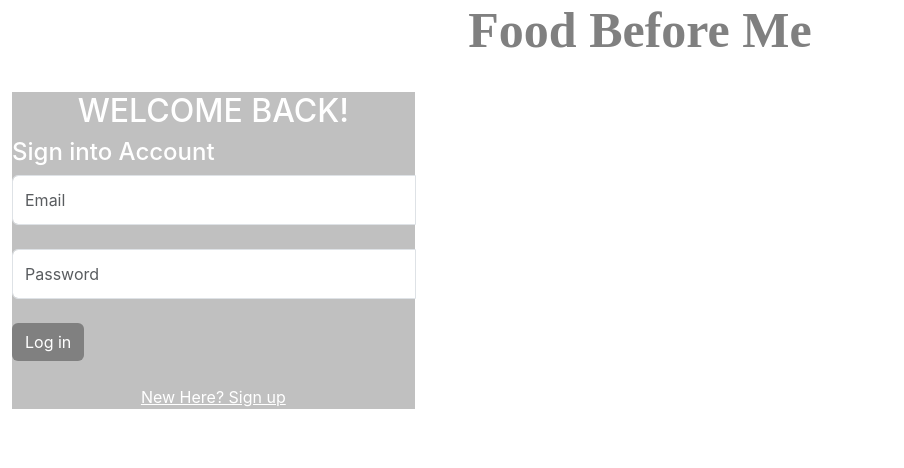
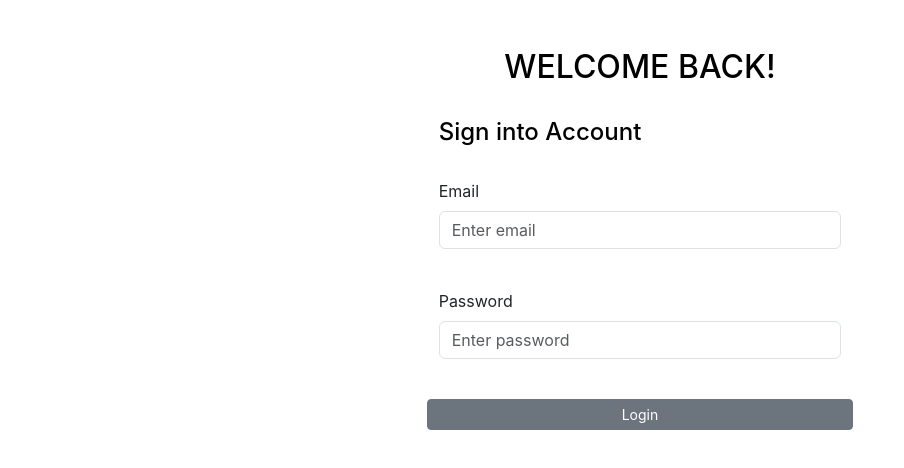
Before and after one commit to ThisaraWeerakoon/ECommerce_Platform_DataBase_Project, a React (Create React App) app in the folder client/: page / in a window 1280 px wide. Shown: the top 468 px of the page, without its empty margins (0-904 px from the left). Built offline with nearby package versions, Linux system fonts and the light colour scheme.

Commit message:
Login Page

```diff
--- a/client/package.json
+++ b/client/package.json
@@ -12,7 +12,10 @@
     "@testing-library/user-event": "^13.5.0",
     "bootstrap": "^5.3.2",
     "react": "^18.2.0",
+    "react-bootstrap": "^2.8.0",
+    "react-bootstrap-icons": "^1.10.3",
     "react-dom": "^18.2.0",
+    "react-icons": "^4.11.0",
     "react-scripts": "5.0.1",
     "scroll-carousel-react": "^1.0.0",
     "web-vitals": "^2.1.4"
--- a/client/src/index.js
+++ b/client/src/index.js
@@ -1,6 +1,7 @@
 import React from 'react';
 import ReactDOM from 'react-dom/client';
-import 'bootstrap/dist/css/bootstrap.css'
+import "bootstrap/dist/css/bootstrap.min.css";
+import * as Icon from 'react-bootstrap-icons';
 import './index.css';
 import App from './App';
 import reportWebVitals from './reportWebVitals';
--- a/client/src/pageComponents/AuthenticationPageComponent/AuthenticationPageHeader.js
+++ b/client/src/pageComponents/AuthenticationPageComponent/AuthenticationPageHeader.js
@@ -1,65 +1,55 @@
-import React from 'react'
+import React from 'react';
+import Container from 'react-bootstrap/Container';
+import Row from 'react-bootstrap/Row';
+import Col from 'react-bootstrap/Col';
+import Form from 'react-bootstrap/Form';
+import InputGroup from 'react-bootstrap/InputGroup';
+import Button from 'react-bootstrap/Button';
 
 const AuthenticationPageHeader = () => {
   return (
-    <div className="container-fluid">
-    <div className="row">
-      <div className="col-md-12">
-        <h1 align="center" style={{fontFamily: 'Papyrus', color: '#808080', fontWeight: 'bold', fontSize: '50px'}}>Food Before Me</h1>
-      </div>
-    </div>
-    <div className="row">
-      <div className="col-md-12">&nbsp;</div>
-    </div>
-    <div className="row">
-      <div className="col-md-4 col-md-offset-4">
-        <div className="panel panel-default" style={{backgroundColor: '#C0C0C0'}}>
-          <div className="panel-body" style={{backgroundColor: '#C0C0C0'}}>
-            <h2 className="h2" align="center" style={{color: '#FFFFFF'}}>WELCOME  BACK!</h2>
-            <div className="row">
-              <div className="col-md-12">
-                <h4 className="h4" style={{color: '#FFFFFF'}}>Sign into Account</h4>
-                <div id="alertmsg" />
-              </div>
-              <form action="../controller/my_login_controller.php?status=login" method="post">
-                <div className="form-group">
-                  <div className="input-group">
-                    <input type="text" className="form-control" name="username" id="username" placeholder="Email" style={{height: '50px'}} />
-                    <span className="input-group-addon">
-                      <i className="glyphicon glyphicon-user" />
-                    </span>
-                  </div>
-                </div>
-                <div className="row">
-                  <div className="col-md-12">&nbsp;</div>
-                </div>
-                <div className="form-group">
-                  <div className="input-group">
-                    <input type="password" className="form-control" name="password" id="password" placeholder="Password" style={{height: '50px'}} />
-                    <span className="input-group-addon">
-                      <i className="glyphicon glyphicon-lock" />
-                    </span>
-                  </div>
-                </div>
-                <div className="row">
-                  <div className="col-md-12">&nbsp;</div>
-                </div>
-                <div className="row">
-                  <div className="col-md-12">
-                    <button className="btn btn-block" style={{backgroundColor: '#808080', color: '#FFFFFF'}}>Log in</button>
-                  </div>
-                </div>
-              </form>
-              <div className="row">
-                <div className="col-md-12">&nbsp;</div>
-              </div>
-              <a href="../view/my_user_signup.php" style={{color: '#FFFFFF', textAlign: 'center'}}>New Here? Sign up</a>
-            </div>
-          </div>
-        </div>
-      </div>
-    </div>
-  </div>
+    <section id="LogIn" className='block block-login'>
+      <Container fluid>
+        <Row>&nbsp;</Row>
+        <Row>&nbsp;</Row>
+        <Row>
+          <Col md={{span:4, offset:4}}>
+            <h2 className="h2" align="center" style={{color: 'black'}}>WELCOME  BACK!</h2>
+          </Col>
+        </Row>
+        <Row>&nbsp;</Row>
+        <Row>
+          <Col md={{span:4, offset:4}}>
+            <h4 className="h4" style={{color: 'black'}}>Sign into Account</h4>
+          </Col>
+        </Row>
+        <Row>&nbsp;</Row>
+        <Row>
+          <Col md={{span:4, offset:4}}>
+            <Form>
+              <Form.Group className="mb-3" controlId="formGroupEmail">
+                <Form.Label>Email</Form.Label>
+                <Form.Control type="email" placeholder="Enter email" />
+              </Form.Group>
+
+              <Row>&nbsp;</Row>
+
+              <Form.Group className="mb-3" controlId="formGroupPassword">
+                <Form.Label>Password</Form.Label>
+                <Form.Control type="password" placeholder="Enter password" />
+              </Form.Group>
+
+            </Form>
+            <Row>&nbsp;</Row>
+            <Row>
+              <Button variant="secondary" size="sm">Login</Button>
+            </Row>
+          </Col>
+        </Row>
+
+      </Container>
+    </section>
+
   )
 }
 
```
Also changed, not shown: 1 other file (tests, documents, lock files or other folders).
